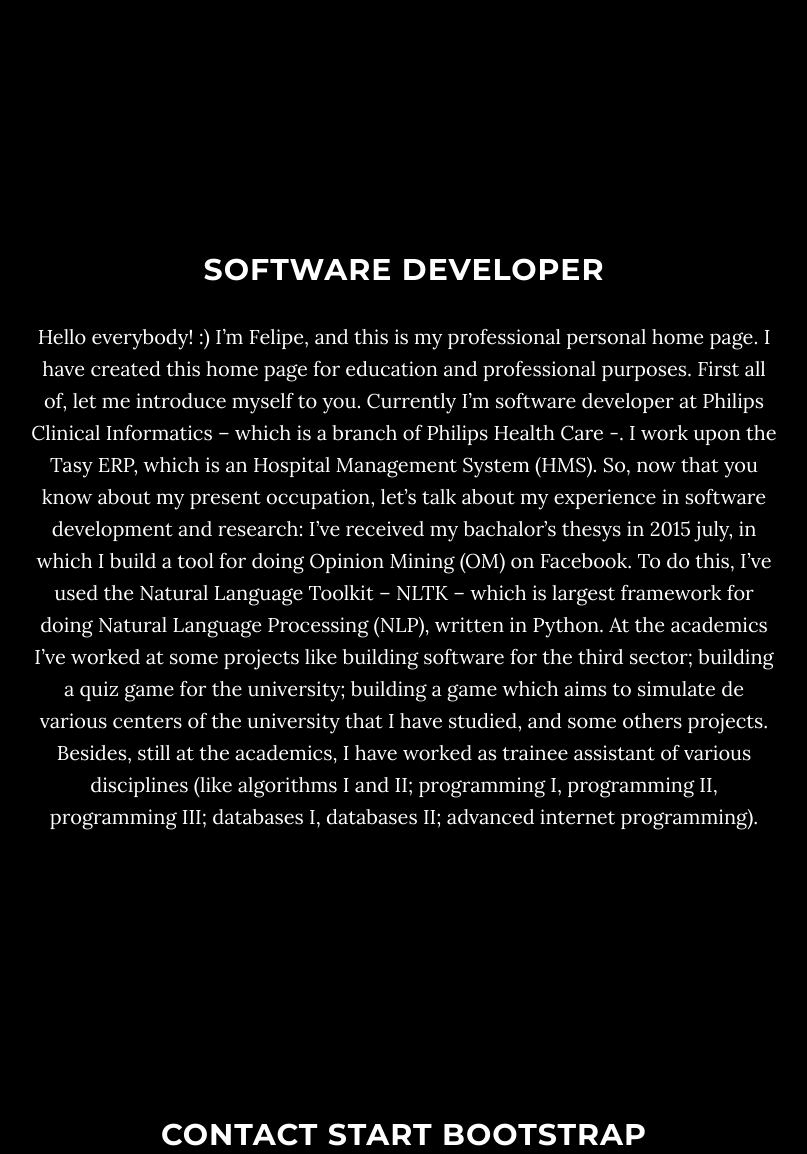
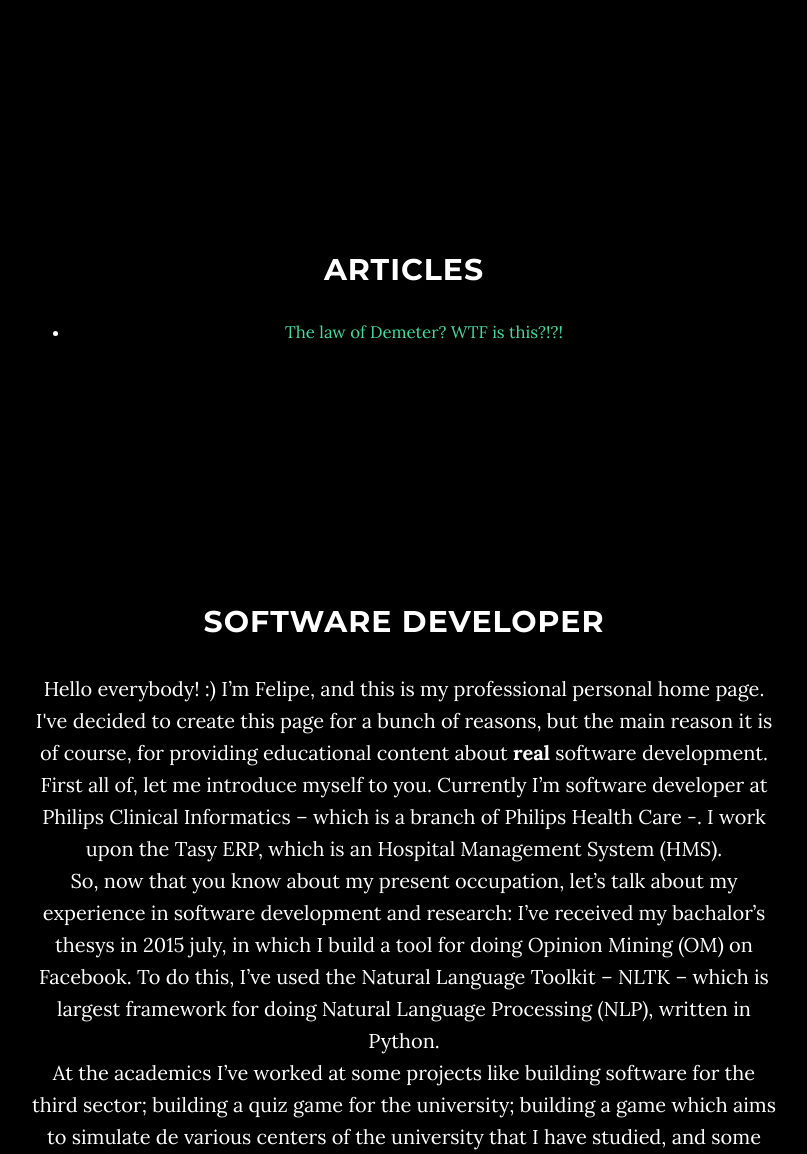
Before and after one commit to felipexw/felipexw.github.io, a plain HTML site: page index.html in a window 1280 px wide. Shown: the part 797-1951 px from the top of the page, without its empty margins (236-1043 px from the left). Drawn offline with Linux system fonts and the light colour scheme; some packages are replaced by stand-ins of ours.

Commit message:
add articles

```diff
--- /dev/null
+++ b/css/home.css
@@ -0,0 +1,8 @@
+ul li{
+	list-style: none;
+}
+
+article-title-text{
+	text-align: justify;
+	font-size: larger;
+}
--- a/index.html
+++ b/index.html
@@ -21,13 +21,12 @@
     <link href="font-awesome/css/font-awesome.min.css" rel="stylesheet" type="text/css">
     <link href="http://fonts.googleapis.com/css?family=Lora:400,700,400italic,700italic" rel="stylesheet" type="text/css">
     <link href="http://fonts.googleapis.com/css?family=Montserrat:400,700" rel="stylesheet" type="text/css">
-
-    <!-- HTML5 Shim and Respond.js IE8 support of HTML5 elements and media queries -->
-    <!-- WARNING: Respond.js doesn't work if you view the page via file:// -->
-    <!--[if lt IE 9]>
-        <script src="https://oss.maxcdn.com/libs/html5shiv/3.7.0/html5shiv.js"></script>
-        <script src="https://oss.maxcdn.com/libs/respond.js/1.4.2/respond.min.js"></script>
-    <![endif]-->
+	<style>
+		a{
+			text-align: justify;
+			font-size: larger;
+		}
+	</style>
 
 </head>
 
@@ -56,7 +55,7 @@
                         <a class="page-scroll" href="#about">About</a>
                     </li>
                     <li>
-                        <a class="page-scroll" href="#download">#</a>
+                        <a class="page-scroll" href="#articles">Articles (Portuguese)</a>
                     </li>
                     <li>
                         <a class="page-scroll" href="#contact">Contact</a>
@@ -75,7 +74,7 @@
                 <div class="row">
                     <div class="col-md-8 col-md-offset-2">
                         <h1 class="brand-heading">Software Developer</h1>
-                        <p class="intro-text">Passionated about building software that make real difference using disrutive techonologies
+                        <p class="intro-text">Passionated about building software that make real difference using disrutive approaches.
                         <a href="#about" class="btn btn-circle page-scroll">
                             <i class="fa fa-angle-double-down animated"></i>
                         </a>
@@ -85,14 +84,32 @@
         </div>
     </header>
 
+	<section id="articles" class="container content-section text-center">
+        <div class="row">
+            <div class="col-lg-8 col-lg-offset-2">
+                <h2>Articles</h2>
+				<ul class="item">
+					<li>
+						<a href="/articles/law_of_demeter.md" class="article-title-text">The law of Demeter? WTF is this?!?!</a>
+					</li>
+				</ul>
+            </div>
+        </div>
+    </section>
+
     <!-- About Section -->
     <section id="about" class="container content-section text-center">
         <div class="row">
             <div class="col-lg-8 col-lg-offset-2">
                 <h2> Software Developer</h2>
-				<p>Hello everybody! :) I’m Felipe, and this is my professional personal home page. I have created this home page for education and professional purposes.
+				<p>Hello everybody! :) I’m Felipe, and this is my professional personal home page.
+					I've decided to create this page for a bunch of reasons, but the main reason it is of course, for providing educational content
+					about <b>real</b> software development.
+					</br>
 					First all of, let me introduce myself to you. Currently I’m software developer at Philips Clinical Informatics – which is a branch of Philips Health Care -. I work upon the Tasy ERP, which is an Hospital Management System (HMS).
+					</br>
 					So, now that you know about my present occupation, let’s talk about my experience in software development and research: I’ve received my bachalor’s thesys  in 2015 july, in which I build a tool for doing Opinion Mining (OM) on Facebook. To do this, I’ve used the Natural Language Toolkit – NLTK – which is largest framework for doing Natural Language Processing (NLP), written in Python.
+					</br>
 					At the academics I’ve worked at some projects like building software for the third sector; building a quiz game for the university; building a game which aims to simulate de various centers of the university that I have studied, and some others projects. Besides, still at the academics, I have worked as trainee assistant of various disciplines (like algorithms I and II; programming I, programming II, programming III; databases I, databases II; advanced internet programming).
 				</p>
             </div>
@@ -102,7 +119,7 @@
     <section id="contact" class="container content-section text-center">
         <div class="row">
             <div class="col-lg-8 col-lg-offset-2">
-                <h2>Contact Start Bootstrap</h2>
+                <h2>Contact me</h2>
                 <p>Feel free to contact me! :)</p>
                 <p><a href="mailto:felipexw@gmail.com">felipexw@gmail.com</a>
                 </p>
```
